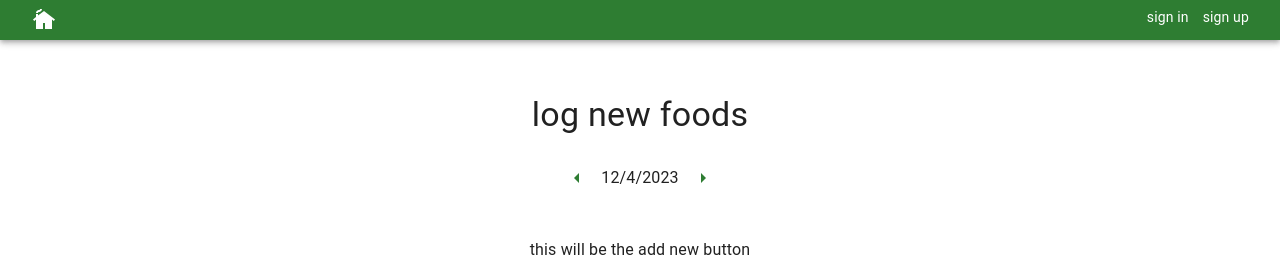
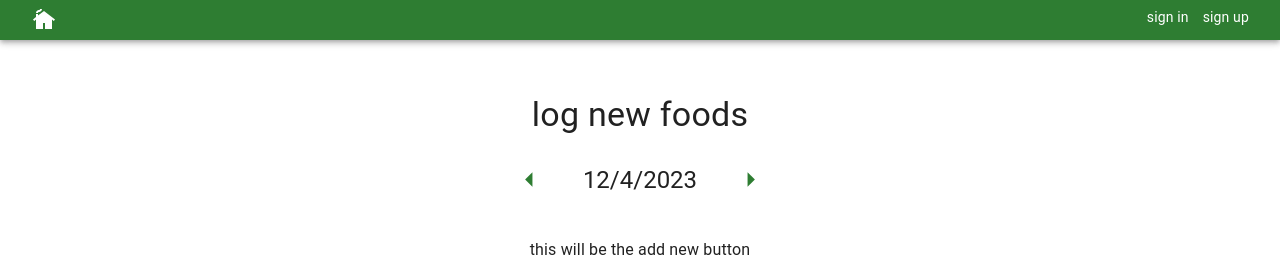
Before and after one commit to hphilpotts/veg-app-frontend-2.0, a React (Vite) app: page /logFood in a window 1280 px wide. Shown: the top 259 px of the page. Built offline with nearby package versions, Linux system fonts and the light colour scheme.

Commit message:
Vertically centered Typography within DateScroller.

```diff
--- a/src/components/DateScroller.jsx
+++ b/src/components/DateScroller.jsx
@@ -1,6 +1,6 @@
 import React from 'react';
 
-import { Container, Stack, IconButton } from '@mui/material';
+import { Container, Stack, IconButton, Typography } from '@mui/material';
 
 import { flexColumnCentered as centre } from '../utils/muiTheme';
 import { incrementDate, decrementDate } from '../utils/dateHelpers';
@@ -24,11 +24,13 @@ export const DateScroller = ({ activeDay, setActiveDay }) => {
         <Container sx={{ height: '10%', ...centre }}>
             <Stack direction={'row'}>
                 <IconButton aria-label='previous day' color='primary' size='large' disableRipple onClick={() => decrementHandler(activeDay)}>
-                    <ArrowLeftIcon />
+                    <ArrowLeftIcon fontSize='large' />
                 </IconButton>
-                <p>{activeDay.toLocaleDateString()}</p>
+                <Container sx={{ display: 'flex', alignItems: 'center' }}>
+                    <Typography variant='h5'>{activeDay.toLocaleDateString()}</Typography>
+                </Container>
                 <IconButton aria-label='next day' color='primary' size='large' disableRipple onClick={() => incrementHandler(activeDay)}>
-                    <ArrowRightIcon />
+                    <ArrowRightIcon fontSize='large' />
                 </IconButton>
             </Stack>
         </Container>
```
